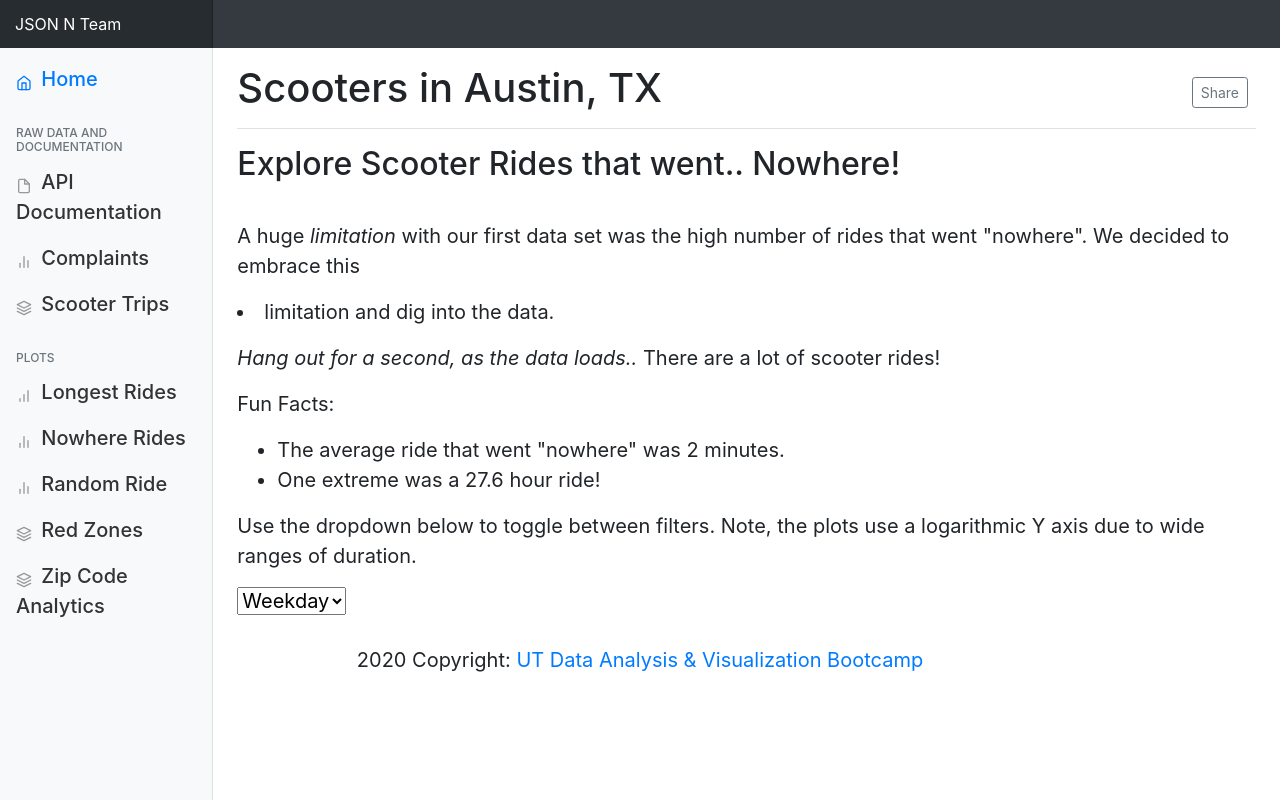
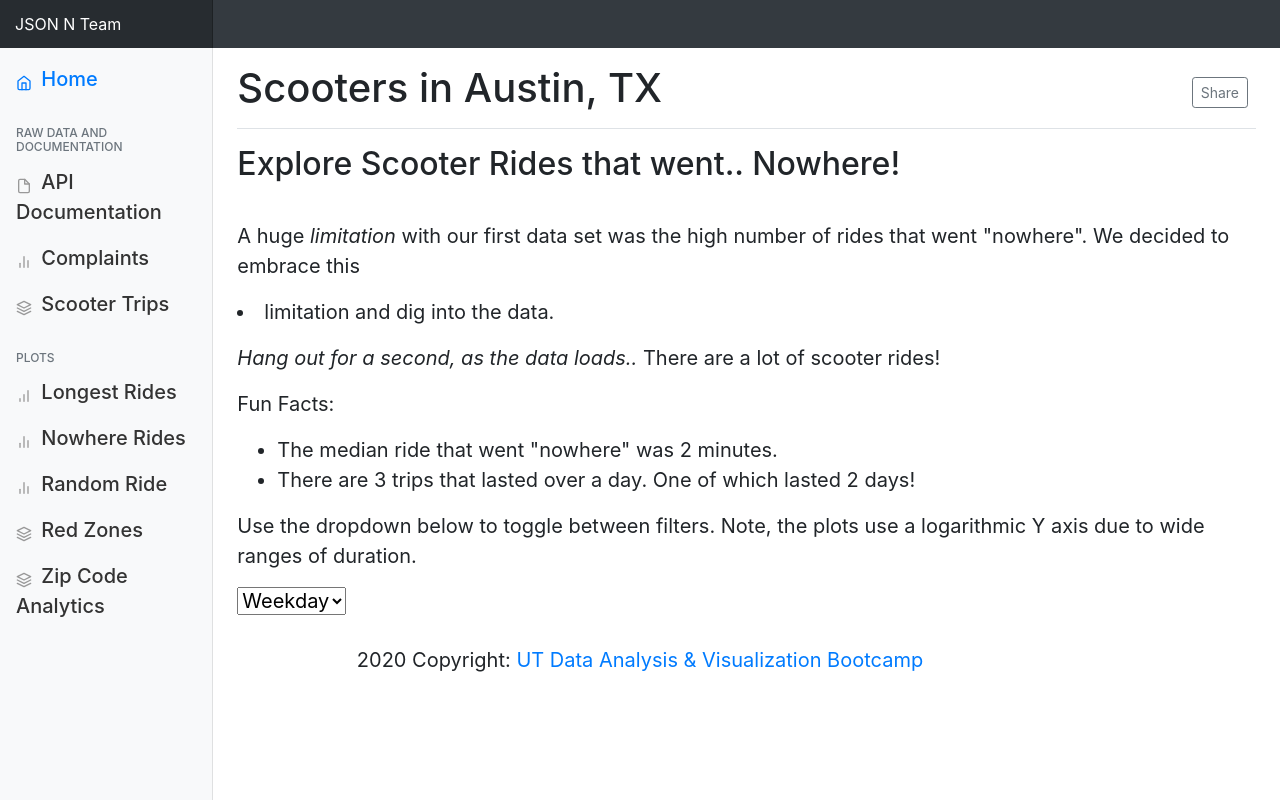
Before and after one commit to JansenKat/scooter-app, a FastAPI app: page /zero_distance in a window 1280 px wide. Run offline with FastAPI, Linux system fonts and the light colour scheme; some libraries are stand-ins or nearby versions.

Commit message:
updates to nowhere

```diff
--- a/templates/nowhere.html
+++ b/templates/nowhere.html
@@ -27,8 +27,8 @@
             </p>
             <p>Fun Facts:
                 <ul>
-                    <li>The average ride that went "nowhere" was 2 minutes.</li>
-                    <li>One extreme was a 27.6 hour ride!</li>
+                    <li>The median ride that went "nowhere" was 2 minutes.</li>
+                    <li>There are 3 trips that lasted over a day. One of which lasted 2 days!</li>
                 </ul>
             </p>
             <p>Use the dropdown below to toggle between filters. Note, the plots use a logarithmic Y axis
```
